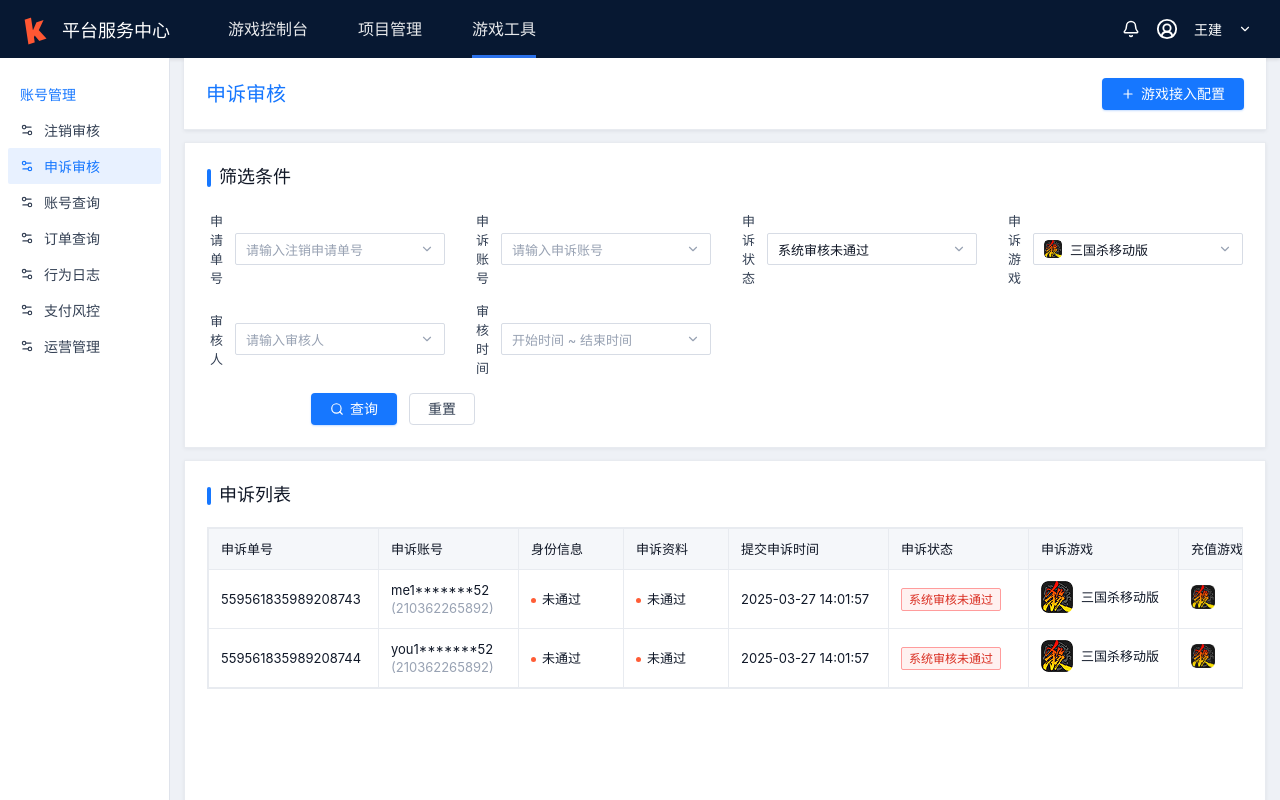
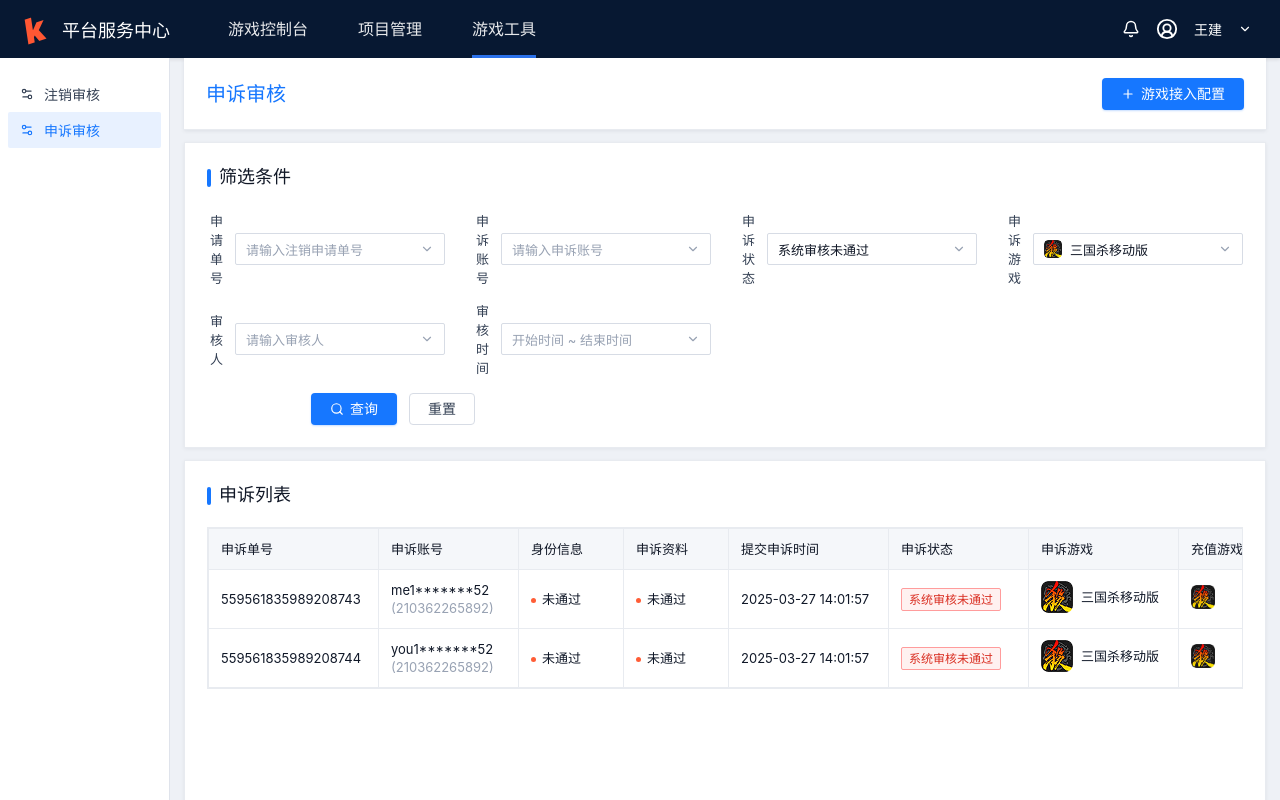
Before and after one commit to erduo85-source/appeal_platfom, a React (Vite) app: page / in a window 1280 px wide. Built offline with nearby package versions, Linux system fonts and the light colour scheme.

Commit message:
Simplify sidebar menu

```diff
--- a/src/main.jsx
+++ b/src/main.jsx
@@ -241,8 +241,7 @@ function Topbar() {
 function Sidebar() {
   return (
     <aside className="sidebar">
-      <div className="menu-title">账号管理</div>
-      {['注销审核', '申诉审核', '账号查询', '订单查询', '行为日志', '支付风控', '运营管理'].map((item) => (
+      {['注销审核', '申诉审核'].map((item) => (
         <div className={`menu-item ${item === '申诉审核' ? 'selected' : ''}`} key={item}>
           <Settings2 size={14} />
           <span>{item}</span>
```
